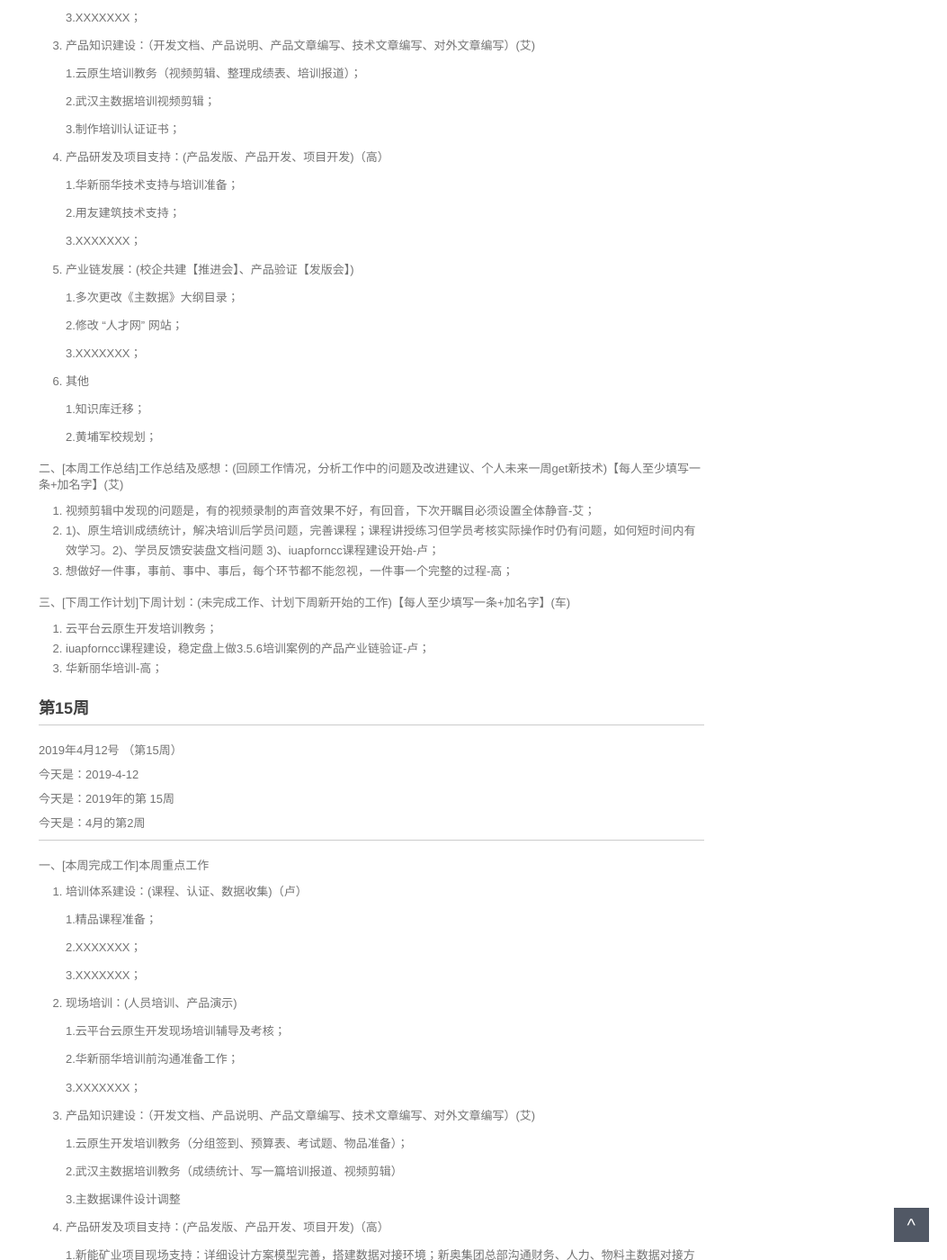
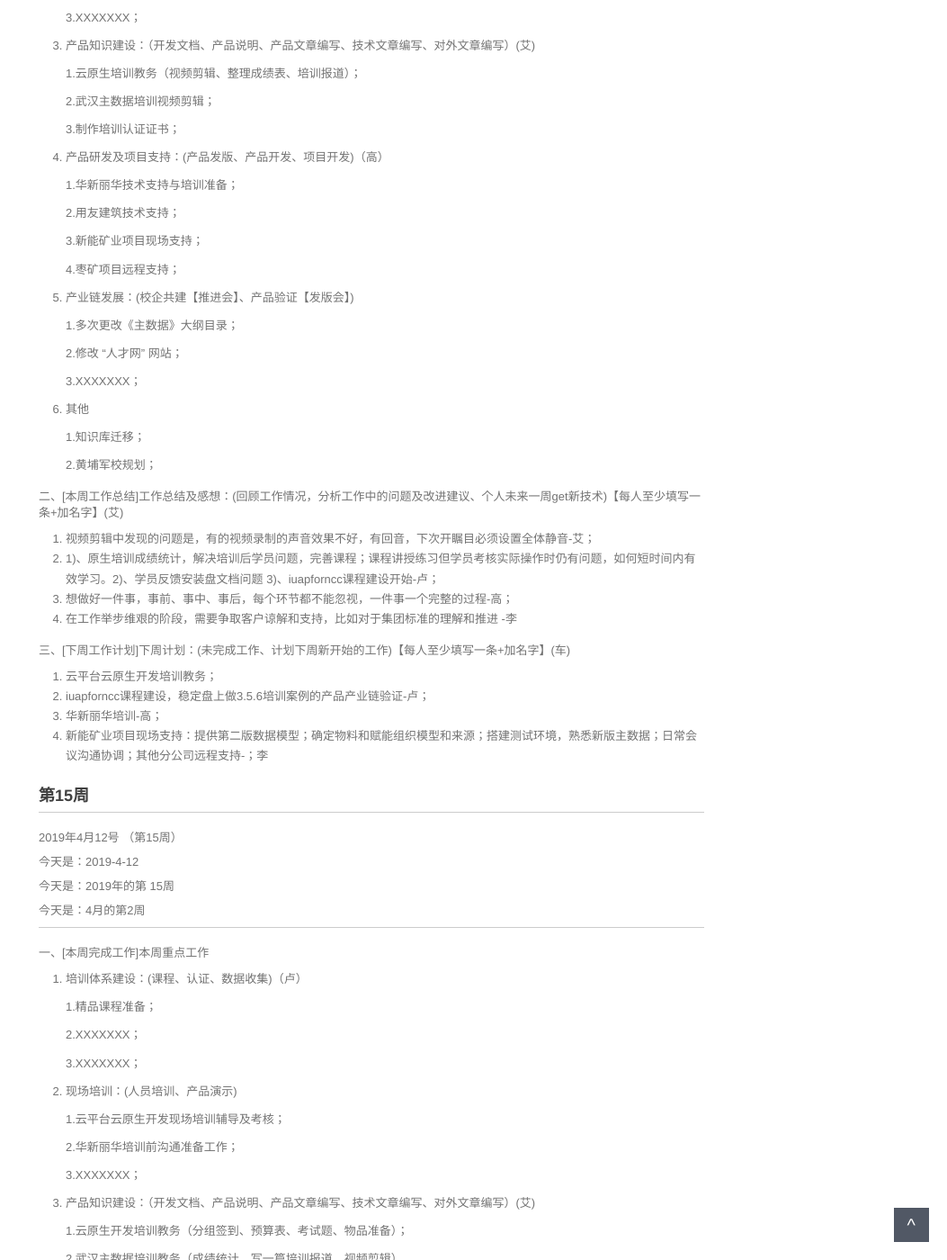
Before and after one commit to walllFlower/blog, a Jekyll site: the page built from _posts/2018-07-17-day_report_cxz.md, in a window 1280 px wide and 1400 px high, scrolled down 745 px. Shown: the whole window at 90% size, without its empty margins (227-1280 px from the left). Built offline with Jekyll 4.4.1, drawn with Linux system fonts in a browser that asks for light colours; comment, search, counter and statistics services are not loaded.

Commit message:
Update 2018-07-17-day_report_cxz.md
add by lh

```diff
--- a/_posts/2018-07-17-day_report_cxz.md
+++ b/_posts/2018-07-17-day_report_cxz.md
@@ -52,7 +52,9 @@ categories: 技术运营工作周报
 
     2.用友建筑技术支持；
 
-    3.XXXXXXX；
+    3.新能矿业项目现场支持；
+
+    4.枣矿项目远程支持；
 
 5. 产业链发展：(校企共建【推进会】、产品验证【发版会】)
 
@@ -73,12 +75,14 @@ categories: 技术运营工作周报
 1. 视频剪辑中发现的问题是，有的视频录制的声音效果不好，有回音，下次开瞩目必须设置全体静音-艾；
 2. 1)、原生培训成绩统计，解决培训后学员问题，完善课程；课程讲授练习但学员考核实际操作时仍有问题，如何短时间内有效学习。2)、学员反馈安装盘文档问题 3)、iuapforncc课程建设开始-卢；
 3. 想做好一件事，事前、事中、事后，每个环节都不能忽视，一件事一个完整的过程-高；
+4. 在工作举步维艰的阶段，需要争取客户谅解和支持，比如对于集团标准的理解和推进 -李
 
 三、[下周工作计划]下周计划：(未完成工作、计划下周新开始的工作)【每人至少填写一条+加名字】(车)
 
 1. 云平台云原生开发培训教务；
 2. iuapforncc课程建设，稳定盘上做3.5.6培训案例的产品产业链验证-卢；
 3. 华新丽华培训-高；
+4. 新能矿业项目现场支持：提供第二版数据模型；确定物料和赋能组织模型和来源；搭建测试环境，熟悉新版主数据；日常会议沟通协调；其他分公司远程支持-；李
 
 
 
```
